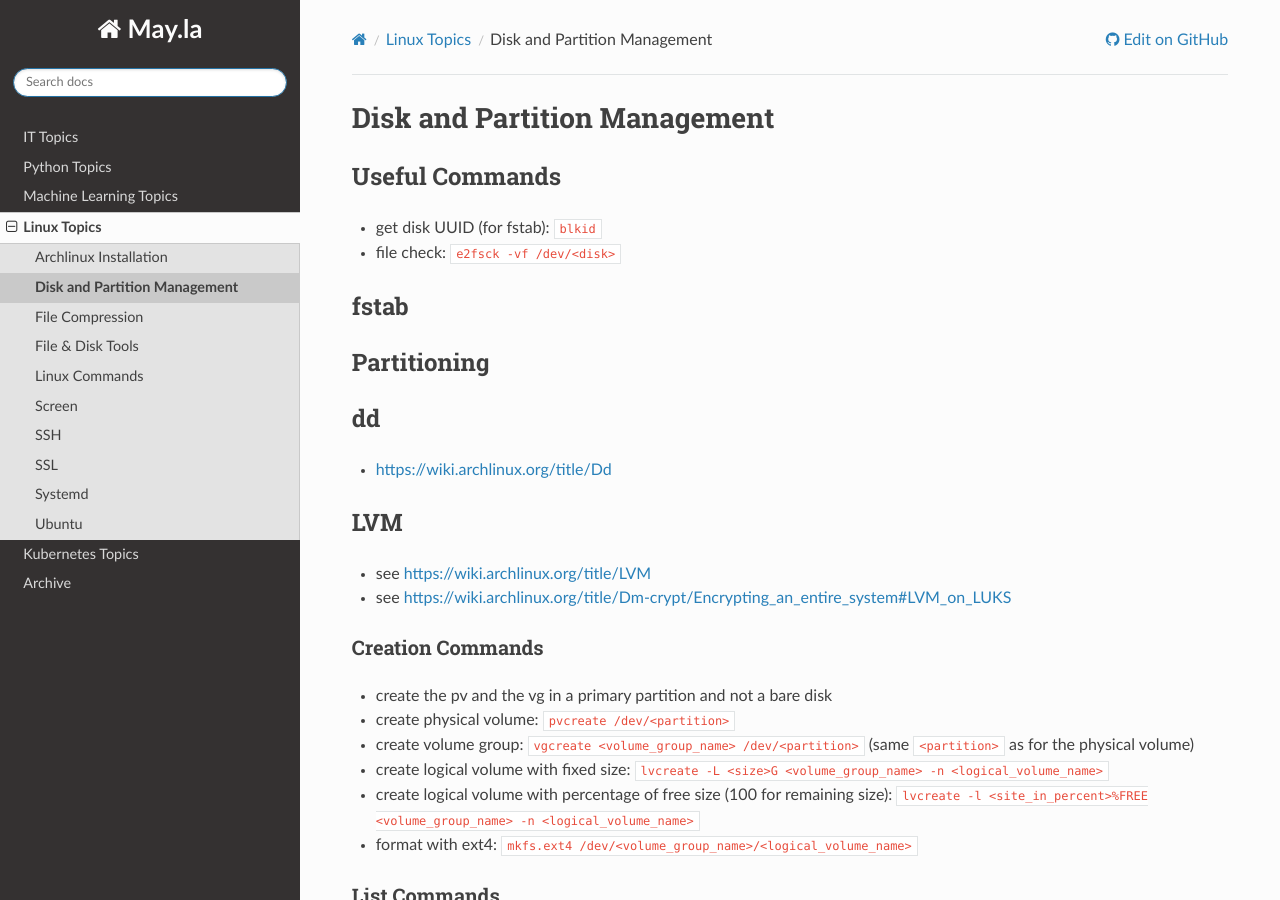
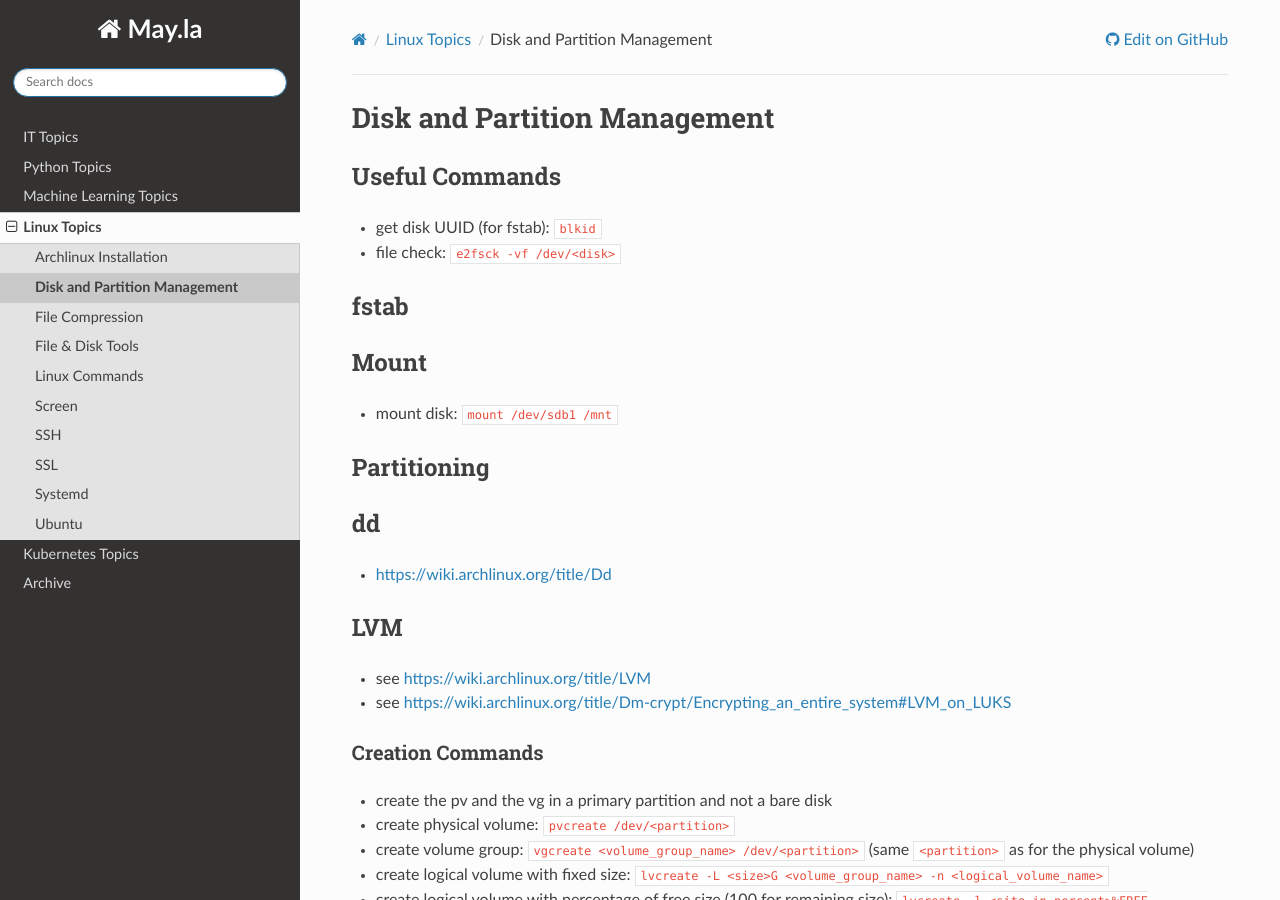
Before and after one commit to PhilipMay/May.la, a Sphinx documentation site: the page built from source/linux/disk-and-partition.md, in a window 1280 px wide and 900 px high. Built offline with Sphinx 7.4.7 and the Read the Docs theme 2.0.0, drawn with Linux system fonts in a browser that asks for light colours.

Commit message:
Update disk-and-partition.md

```diff
--- a/source/linux/disk-and-partition.md
+++ b/source/linux/disk-and-partition.md
@@ -5,6 +5,9 @@
 - file check: `e2fsck -vf /dev/<disk>`
 
 ## fstab
+
+## Mount
+- mount disk: `mount /dev/sdb1 /mnt`
 
 ## Partitioning
 
```
